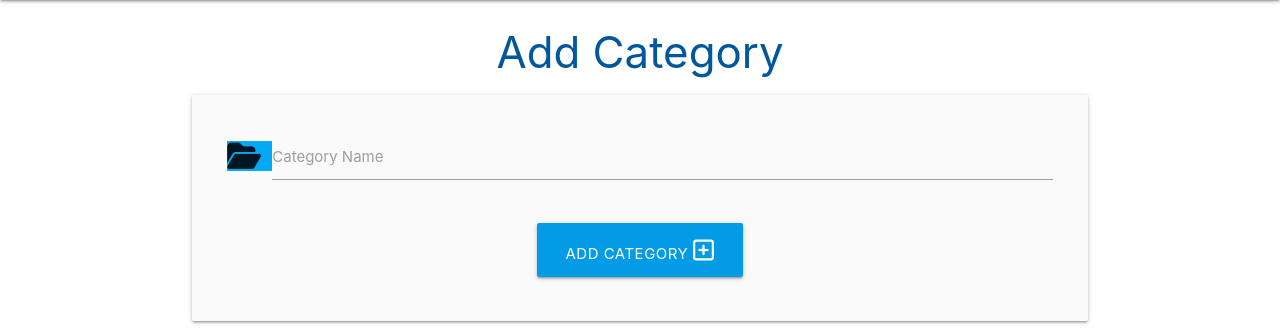
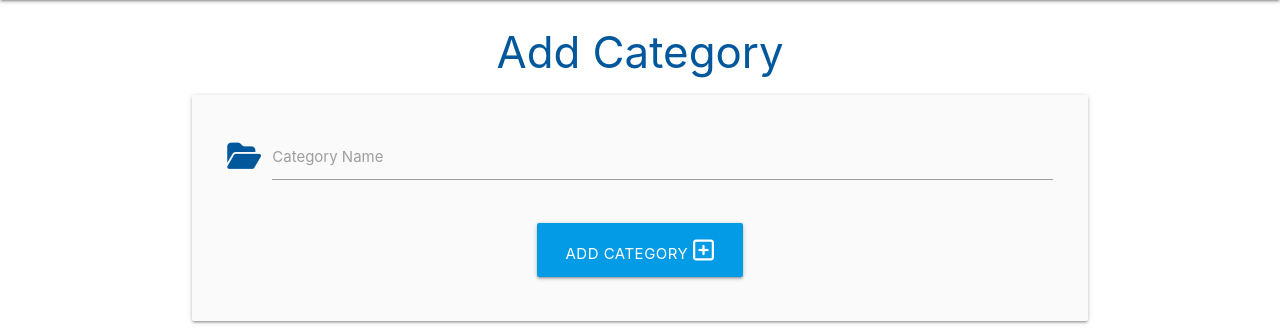
Before and after one commit to nfepb/flask-sqlalchemy-task-manager, a Flask app: page /add_category in a window 1280 px wide. Shown: the part 64-395 px from the top of the page. Run offline with Flask 2, Linux system fonts and the light colour scheme.

Commit message:
Fixes background color of icon folder in add_category.html + typo error for POST submission in routes.py

```diff
--- a/taskmanager/routes.py
+++ b/taskmanager/routes.py
@@ -19,6 +19,6 @@ def add_category():
         # New instance of "Category" imported at top of file
         category = Category(category_name=request.form.get("category_name"))
         db.session.add(category)
-        de.session.commit()
+        db.session.commit()
         return redirect(url_for("categories"))
     return render_template("add_category.html")
--- a/taskmanager/templates/add_category.html
+++ b/taskmanager/templates/add_category.html
@@ -7,7 +7,9 @@
     <!-- category name -->
     <div class="row">
       <div class="input-field col s12">
-        <i class="fa-solid fa-folder-open prefix light-blue text-darken-4"></i>
+        <i
+          class="fa-solid fa-folder-open prefix light-blue-text text-darken-4"
+        ></i>
         <input
           id="category_name"
           name="category_name"
```
